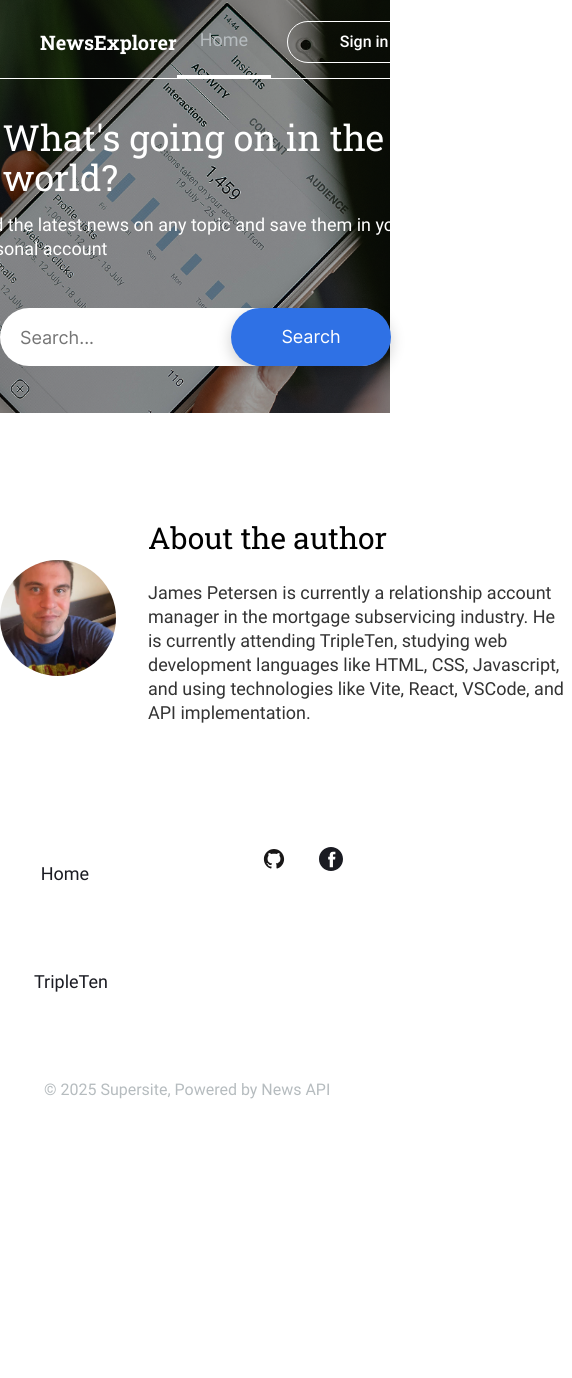
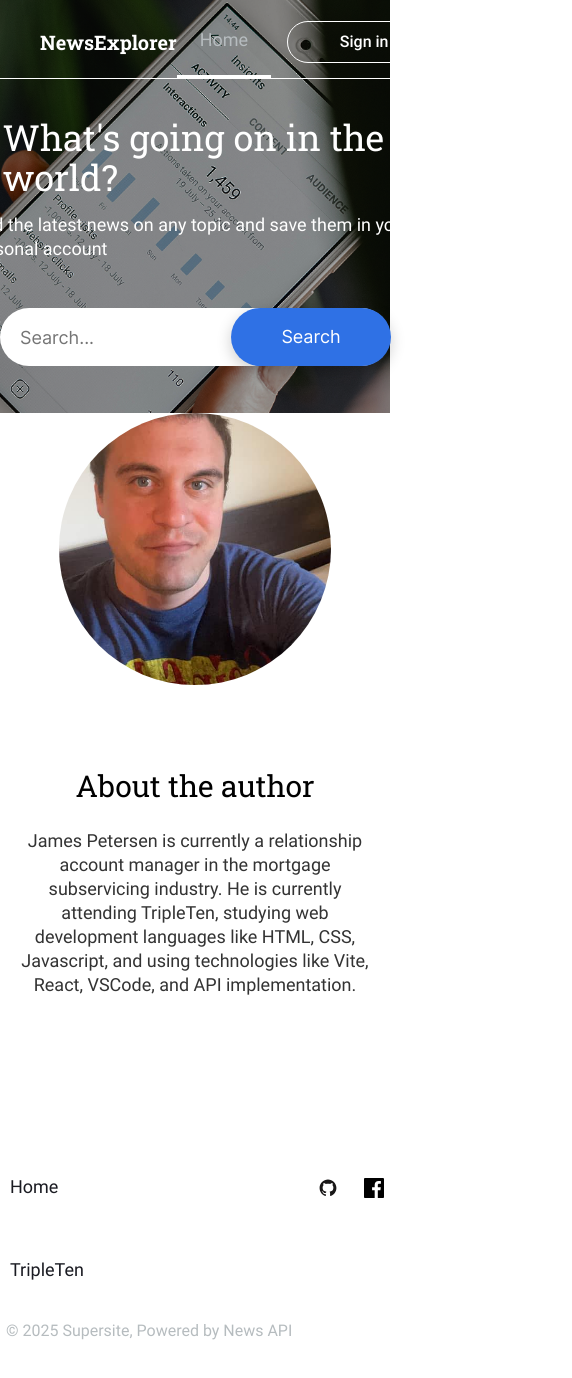
Before and after one commit to JFuton847/News-Explorer, a React (Vite) app: page / in a window 390 px wide. Shown: the whole page, 572 px wide, since content can reach past the window. Before the commit the page ends 1135 px from the top, so only its background shows below. Built offline with nearby package versions, Linux system fonts and the light colour scheme.

Commit message:
make footer and about me section correct on mobile view

```diff
--- a/src/components/About/About.css
+++ b/src/components/About/About.css
@@ -6,9 +6,9 @@
 }
 
 .about__container {
-  max-width: 100%;
+  width: 100%;
   display: flex;
-  align-items: center; /* Align items vertically */
+  align-items: center;
   margin-left: 104px;
   gap: 56px;
 }
@@ -33,7 +33,6 @@
   line-height: 46px;
   color: black;
   margin-bottom: 5px;
-  width: 100%;
 }
 
 .about__text {
@@ -42,7 +41,6 @@
   font-weight: 400;
   line-height: 24px;
   color: #333;
-  width: 80%;
 }
 
 @media screen and (max-width: 957px) {
@@ -56,16 +54,16 @@
   .about {
     display: flex;
     flex-direction: column; /* Stack items vertically */
-    align-items: center;
+    justify-content: center;
   }
   .about__container {
-    max-width: 768px;
-    margin: 0 auto;
+    width: 100%;
+    margin-left: 40px;
     gap: 32px;
   }
   .about__image {
-    width: 116px;
-    height: 116px;
+    width: 232px;
+    height: 232px;
     border-radius: 1000px;
     object-fit: cover;
     flex-shrink: 0;
@@ -75,7 +73,6 @@
     font-size: 30px;
     line-height: 40px;
     margin-bottom: 5px;
-    width: 424px;
   }
   .about__text {
     font-family: "Roboto", "Inter", sans-serif;
@@ -83,16 +80,29 @@
     font-weight: 400;
     line-height: 24px;
     color: #333;
-    width: 424px;
   }
 }
 
-@media screen and (max-width: ) @media screen and (max-width: 648px) and (min-width: 320px) {
-  .about__container {
-    max-width: 100%;
+@media screen and (max-width: 652px) and (min-width: 320px) {
+  .about {
+    padding: 0 16px 128px;
     display: flex;
     flex-direction: column;
-    margin-left: 104px;
+    justify-content: center;
+  }
+  .about__container {
+    display: flex;
+    flex-direction: column;
+    justify-content: center;
     gap: 56px;
+    margin-left: 0;
+  }
+  .about__content {
+    justify-content: center;
+    text-align: center;
+  }
+  .about__image {
+    width: 272px;
+    height: 272px;
   }
 }
--- a/src/components/App/App.css
+++ b/src/components/App/App.css
@@ -14,3 +14,7 @@
     padding: 0;
   }
 }
+
+@media screen and (max-width: 652px) and (min-width: 320px) {
+  padding: 0 20px 0;
+}
--- a/src/components/Footer/Footer.css
+++ b/src/components/Footer/Footer.css
@@ -10,13 +10,32 @@
 }
 
 .footer__text {
+  /* Move this element to the left by giving it a lower order */
+  order: -1;
   font-size: 16px;
   line-height: 22px;
   margin-left: 104px;
 }
 
 .footer__nav-container {
+  /* Remain with default order so it appears to the right */
+  order: 0;
   margin-right: 104px;
+  display: flex;
+  flex-direction: row;
+}
+
+/* Other existing desktop styles remain unchanged */
+.footer__text-links {
+  display: flex;
+  flex-direction: row;
+  margin-right: 20px;
+}
+
+.footer__icon-links {
+  display: flex;
+  flex-direction: row;
+  align-items: center;
 }
 
 .footer__home-button {
@@ -60,11 +79,19 @@
 @media screen and (max-width: 980px) {
   .footer {
     padding: 24px 0 18px;
+    display: flex;
+    flex-direction: row;
+    align-items: center;
+    justify-content: space-between;
   }
   .footer__text {
+    order: 1;
     margin-left: 30px;
   }
   .footer__nav-container {
+    order: 2;
+    display: flex;
+    flex-direction: row;
     margin-right: 30px;
   }
   .footer__home-button {
@@ -86,12 +113,20 @@
 @media screen and (max-width: 768px) {
   .footer {
     padding: 24px 0 18px;
+    display: flex;
+    flex-direction: row;
+    align-items: center;
+    justify-content: space-between;
   }
   .footer__text {
+    order: 1;
     margin-left: 40px;
   }
   .footer__nav-container {
+    order: 2;
     margin-right: 40px;
+    display: flex;
+    flex-direction: row;
   }
   .footer__home-button {
     margin-right: 20px;
@@ -112,12 +147,20 @@
 @media screen and (max-width: 730px) {
   .footer {
     padding: 24px 0 18px;
+    display: flex;
+    flex-direction: row;
+    align-items: center;
+    justify-content: space-between;
   }
   .footer__text {
+    order: 1;
     margin-left: 12px;
   }
   .footer__nav-container {
+    order: 2;
     margin-right: 12px;
+    display: flex;
+    flex-direction: row;
   }
   .footer__home-button {
     margin-right: 12px;
@@ -137,44 +180,69 @@
 
 @media screen and (max-width: 652px) and (min-width: 320px) {
   .footer {
-    display: grid;
-    grid-template-columns: repeat(5, 1fr);
-    grid-template-rows: repeat(5, 1fr); /* Use 5 rows instead of 6 */
-    grid-template-areas:
-      "home . . github facebook"
-      ". . . . ."
-      "tripleTen . . . ."
-      ". . . . ."
-      "text text text text text";
-    padding: 24px 16px 18px;
+    display: flex;
+    flex-direction: column;
+    align-items: center;
+    padding: 20px 0 22px;
+    /* text-align: center; */
   }
 
-  /* Make the nav container's children participate directly in the grid */
+  /* Arrange the nav container in a row so its children (text-links group and icon-links group) are side by side */
   .footer__nav-container {
-    display: contents;
+    display: flex;
+    order: 0;
+    flex-direction: row;
+    justify-content: space-between;
+    align-items: center;
+    width: 100%;
+    margin-bottom: 16px;
   }
 
-  /* Assign each button to its grid area */
-  .footer__home-button {
-    grid-area: home;
+  /* Stack the text links (Home above TripleTen) in a column */
+  .footer__text-links {
+    display: flex;
+    flex-direction: column;
+    align-items: flex-start;
+    margin-left: 16px;
   }
 
-  .footer__tripleTen-button {
-    grid-area: tripleTen;
+  /* Keep the icon links in a row */
+  .footer__icon-links {
+    display: flex;
+    flex-direction: row;
+    align-items: center;
+    padding-bottom: 80px;
   }
 
+  /* Styling the footer text to span the entire width */
+  .footer__text {
+    width: 100%;
+    order: 0;
+    /* text-align: center; */
+    margin-top: 10px;
+  }
+  .footer__home-button {
+    line-height: 48px;
+  }
+  .footer__tripleTen-button {
+    margin: 35px 0 0;
+    padding: 0;
+    line-height: 48px;
+  }
   .footer__github-button {
-    grid-area: github;
+    height: 20px;
+    width: 20px;
+    background-size: cover;
+    padding: 0;
+    margin: 0;
   }
-
   .footer__facebook-button {
-    grid-area: facebook;
-  }
-
-  /* Footer text spans the entire bottom row */
-  .footer__text {
-    padding: 0 16px;
-    grid-area: text;
-    /* No need to set grid-row: 5 since grid-area already places it in row 5 */
+    background-image: url("../../assets/fb-mobile.svg");
+    width: 20px;
+    height: 20px;
+    margin-left: 26px;
+    border: none;
+    /* background-color: transparent; */
+    background-size: cover;
   }
 }
--- a/src/components/Footer/Footer.jsx
+++ b/src/components/Footer/Footer.jsx
@@ -3,14 +3,19 @@ import "./Footer.css";
 function Footer() {
   return (
     <footer className="footer">
+      <div className="footer__nav-container">
+        <nav className="footer__text-links">
+          <button className="footer__home-button">Home</button>
+          <button className="footer__tripleTen-button">TripleTen</button>
+        </nav>
+        <div className="footer__icon-links">
+          <button className="footer__github-button"></button>
+          <button className="footer__facebook-button"></button>
+        </div>
+      </div>
       <p className="footer__text">© 2025 Supersite, Powered by News API</p>
-      <div className="footer__nav-container">
-        <button className="footer__home-button">Home</button>
-        <button className="footer__tripleTen-button">TripleTen</button>
-        <button className="footer__github-button"></button>
-        <button className="footer__facebook-button"></button>
-      </div>
     </footer>
   );
 }
+
 export default Footer;
```
Also changed, not shown: src/assets/fb-mobile.svg (added).
